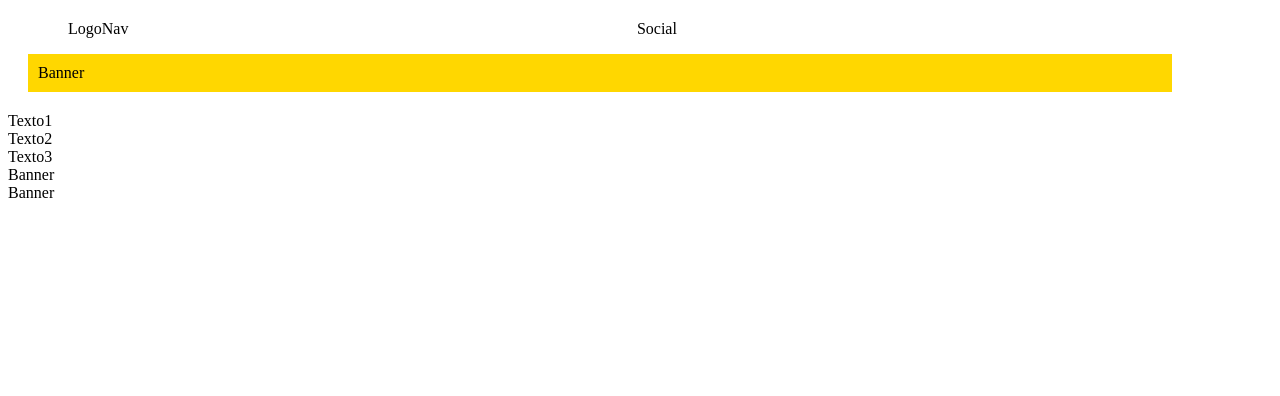
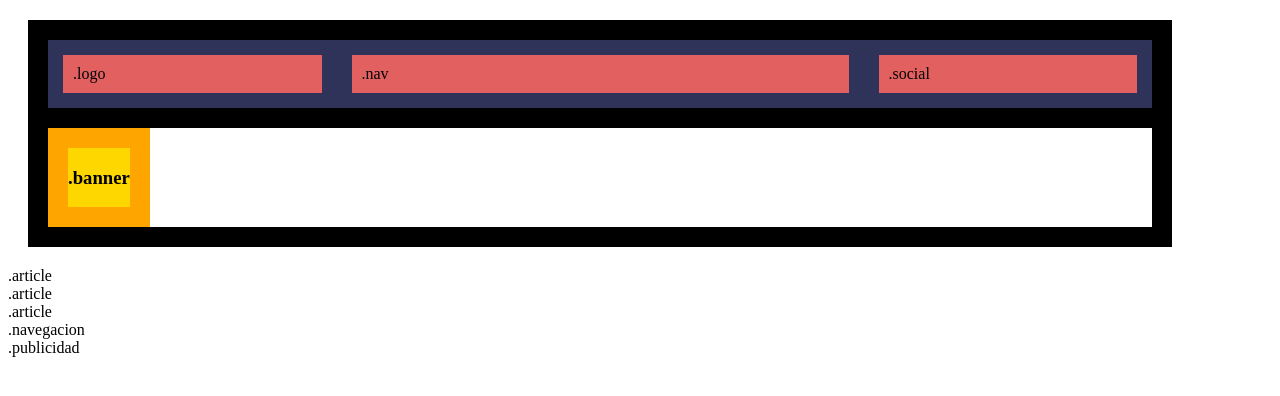
Before and after one commit to LLuisPP/S1.1-HTML-i-CSS-amb-Flex, a plain HTML site: page index.html in a window 1280 px wide. Drawn offline with Linux system fonts and the light colour scheme.

Commit message:
> | class editing

```diff
--- a/index.html
+++ b/index.html
@@ -5,31 +5,31 @@
         <meta name="viewport" content="width=device-width, initial-scale=1.0">
         <meta name="author" content="LuisP">
         <title>S01 Html5 Css3 Flex</title>
-        <link rel="stylesheet" href="./styles.css" />
+        <link rel="stylesheet" href="styles.css" />
 </head>
 <body>
     <div class="container">
-        <menu class="menu-container">
-            <div class="Social">Logo</div>
-            <div class="menu">Nav</div>
-            <div class="logo">Social</div>
-        </menu>
-        <div class="menu-container">
-            <div>Banner</div>
+        <nav class="nav-container">
+            <div class="logo"> .logo</div>
+            <div class="nav"> .nav</div>
+            <div class="social"> .social</div>
+        </nav>
+        <div class="ban-container">
+            <div class="banner"><h3> .banner</h3></div>
         </div>
     </div>
     <div class="flex-container"></div>
         <div class="flex-container">
-            <div>Texto1</div>
-            <div>Texto2</div>
-            <div>Texto3</div>
+            <div> .article</div>
+            <div> .article</div>
+            <div> .article</div>
         </div>
         <div class="flex-container">
-            <div>Banner</div>
+            <div> .navegacion</div>
         </div>
     </div>
     <div class="flex-container">
-        <div>Banner</div>
+        <div> .publicidad</div>
     </div>
 </body>
 </html>
--- a/styles.css
+++ b/styles.css
@@ -5,28 +5,32 @@ html {
 
 .container {
     margin: 20px;
-    border: 20px;
+    border: 20px solid black;
 }
 
-.menu-container {
+.nav-container {
     display: flex;
     flex-direction: row;
-    align-items: space-around;
-    border-bottom: 20px black;
-    padding: 10px grey;
+    align-items: space-arround;
+    border-bottom: 20px solid black;
+    padding: 10px solid grey;
     overflow: hidden;
 }
 
-.container > div {
+.nav-container > div {
     display: flex;
-    background-color: gold;
-    border: 15px blue;
+    background-color: rgb(226, 96, 96);
+    border: 15px solid rgb(47, 50, 89);
     padding: 10px;
     align-items: center;
 }
 
-.menu {
-    flex: 1;
+.ban-container {
+    display: flex;
+}
+
+.nav {
+    flex: 2;
     overflow: hidden;
 }
 
@@ -36,4 +40,9 @@ html {
 
 .social {
     flex: 1;
-  }
+}
+
+.banner {
+    background-color: gold;
+    border: 20px solid orange;
+}
```
